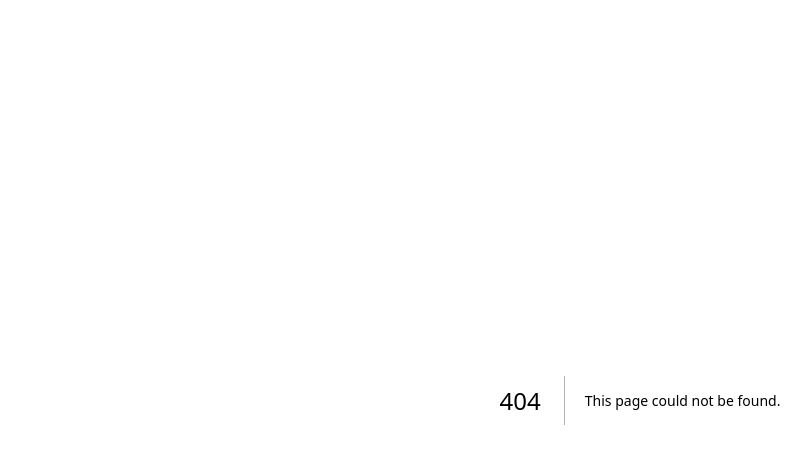
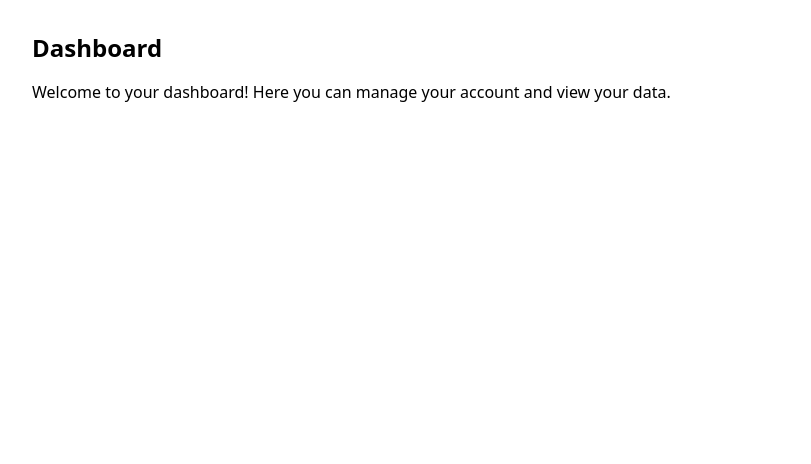
Before and after one commit to CThanphisit/booking-system-practice, a Next.js app: page /dashboard in a window 1280 px wide. Before the commit this address had no page. Shown: the top 464 px of the page, without its empty margins (0-811 px from the left). Built offline with nearby package versions, Linux system fonts and the light colour scheme; no server answers.

Commit message:
change logic login

```diff
--- /dev/null
+++ b/app/dashboard/page.tsx
@@ -0,0 +1,26 @@
+"use client";
+
+import { useEffect } from "react";
+
+export default function DashboardPage() {
+  useEffect(() => {
+    const getMe = async () => {
+      const res = await fetch("http://localhost:3001/bookings/me", {
+        method: "GET",
+        credentials: "include",
+      });
+
+      console.log("resGetMe", res);
+    };
+    getMe();
+  }, []);
+  return (
+    <div className="p-8">
+      <h1 className="text-2xl font-bold mb-4">Dashboard</h1>
+      <p>
+        Welcome to your dashboard! Here you can manage your account and view
+        your data.
+      </p>
+    </div>
+  );
+}
--- a/package.json
+++ b/package.json
@@ -9,6 +9,7 @@
     "lint": "eslint"
   },
   "dependencies": {
+    "cookie-parser": "^1.4.7",
     "lucide-react": "^1.8.0",
     "next": "16.2.2",
     "react": "19.2.4",
```
Also changed, not shown: app/actions.ts (+13 -11 lines), 1 other file (tests, documents, lock files or other folders).
